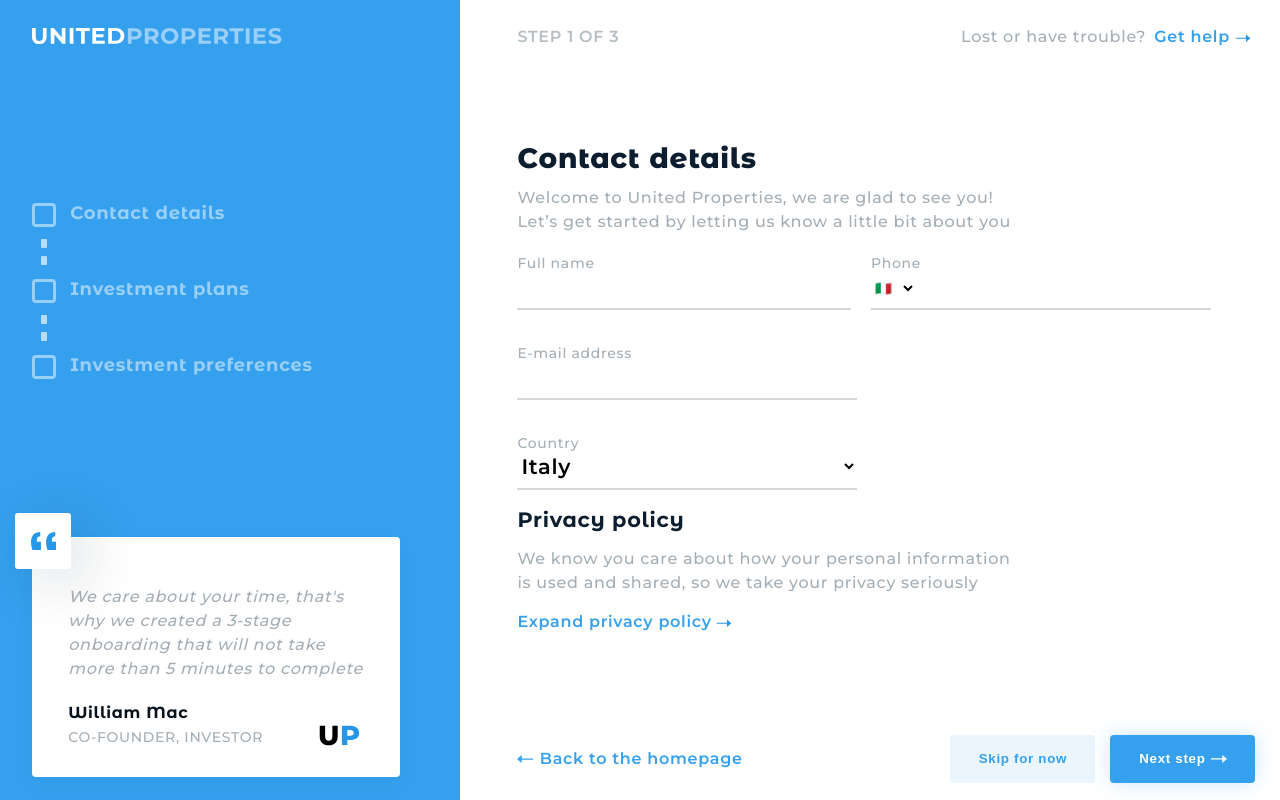
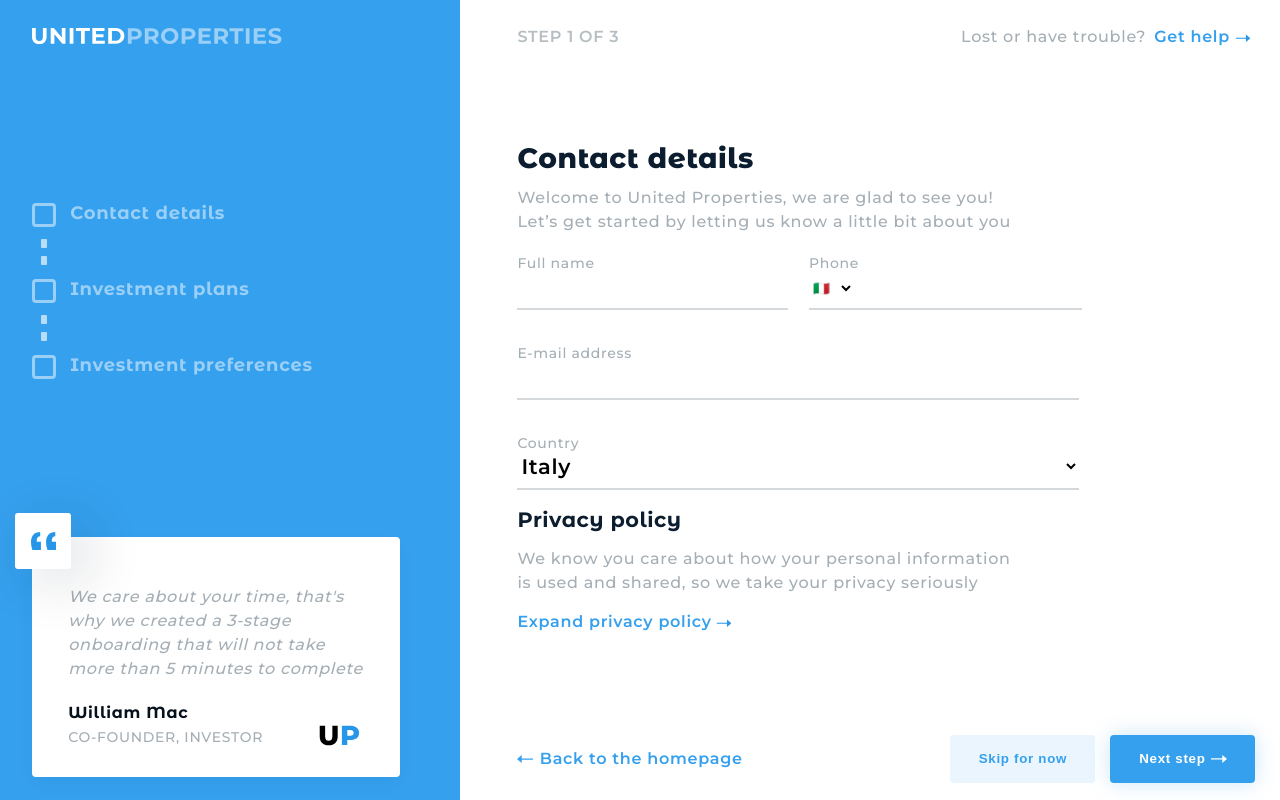
Before and after one commit to cavaglieridomenico/user-onboarding, a React (Create React App) app: page / in a window 1280 px wide. Built offline with nearby package versions, Linux system fonts and the light colour scheme.

Commit message:
[FIXED] Style forms.
Corrected the dimensions compared to the mockup.

```diff
--- a/src/assets/style/common.css
+++ b/src/assets/style/common.css
@@ -85,6 +85,7 @@ h2 {
   font-family: var(--monserratAlt);
   color: var(--mainBlack);
   text-align: center;
+  letter-spacing: 0.5px;
 }
 
 .onboarding-outerbox h1 {
@@ -146,6 +147,7 @@ h2 {
     margin: 0 0 0.6rem;
   }
   .onboarding-innerbox h2 {
+    width: auto;
     margin: 1rem 0 0.8rem;
   }
 }
--- a/src/assets/style/contact.css
+++ b/src/assets/style/contact.css
@@ -57,26 +57,33 @@
     grid-template-columns: auto auto;
     grid-row-gap: 30px;
     grid-column-gap: 20px;
+    width: 565px;
+    margin: 0;
   }
   #form-contact .form-container div {
     margin: 0;
+    max-width: unset;
   }
   #form-contact .name-box {
     grid-row: 1 / 2;
     grid-column: 1 / 2;
+    width: 271px;
     margin-right: 20px;
   }
   #form-contact .phone-box {
     grid-row: 1 / 2;
     grid-column: 2 / 3;
+    width: 273px;
   }
   #form-contact .email-box {
     grid-row: 2 / 3;
     grid-column: 1 / 3;
+    width: 562px;
   }
   #form-contact .country-box {
     grid-row: 3 / 4;
     grid-column: 1 / 3;
+    width: 562px;
   }
   .contact h2 {
     font-size: 1.3rem;
--- a/src/assets/style/plans.css
+++ b/src/assets/style/plans.css
@@ -92,9 +92,10 @@
     margin-bottom: 2.7rem;
   }
   #form-plans .form-container {
-    grid-template-columns: 260px 260px;
+    grid-template-columns: 271px 271px;
     grid-row-gap: 20px;
-    grid-column-gap: 30px;
+    grid-column-gap: 45px;
+    max-width: unset;
     margin: 0;
   }
   #form-plans .from-box {
```
